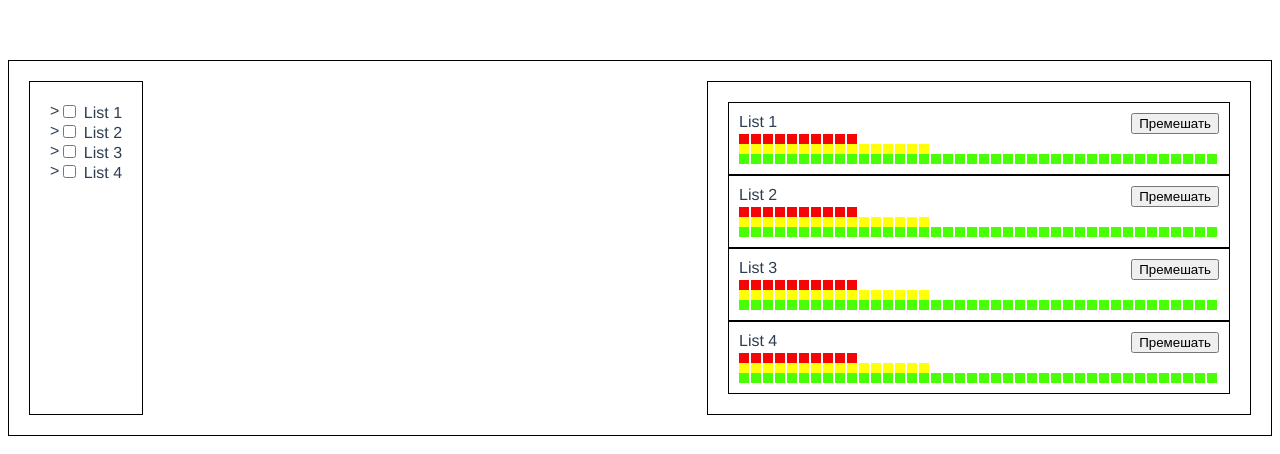
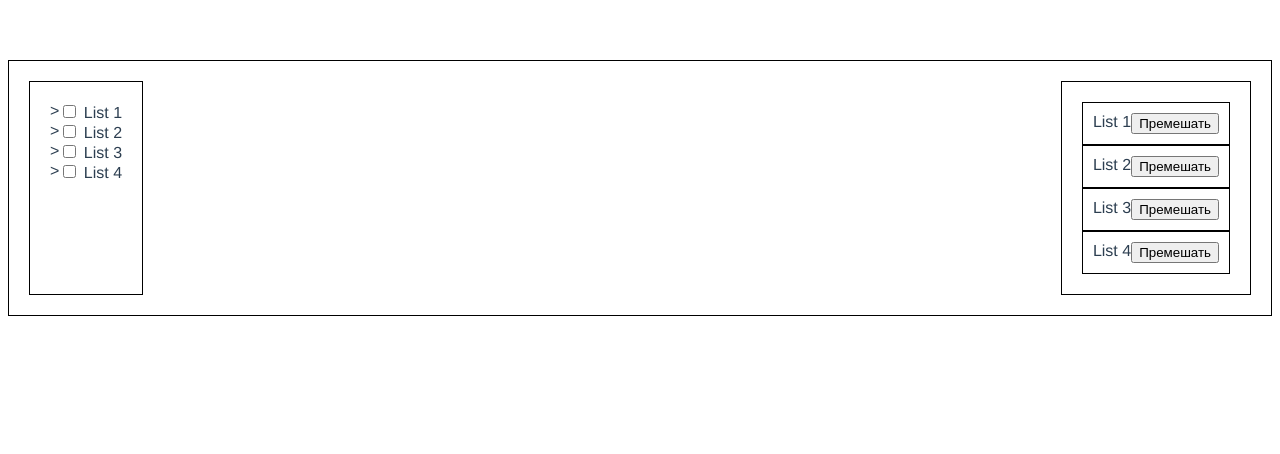
Before and after one commit to Macovka/color-list, a Vue app: page / in a window 1280 px wide. Shown: the top 454 px of the page. Built offline with nearby package versions, Linux system fonts and the light colour scheme.

Commit message:
list selected state

```diff
--- a/src/components/ListBlock.vue
+++ b/src/components/ListBlock.vue
@@ -4,7 +4,7 @@
       {{ list.title }}
       <button>Премешать</button>
     </div>
-    <div>
+    <div v-if="list.selected">
       <div
         v-for="item in items"
         :key="item"
--- a/src/components/ListDropdown.vue
+++ b/src/components/ListDropdown.vue
@@ -5,7 +5,7 @@
       <span v-else>˅</span>
     </div>
     <label>
-      <input type="checkbox">
+      <input type="checkbox" :value="list.selected" @change="toggleListSelect(list)">
       {{ list.title }}
     </label>
   </div>
@@ -18,6 +18,7 @@
 
 <script>
   import ListItem from './ListItem.vue';
+  import { mapState } from 'vuex'
 
   export default {
     components: {
@@ -25,7 +26,7 @@ export default {
     },
     props: {
       list: {
-      type: String,
+        type: Object,
         reqired: true
       }
     },
@@ -35,13 +36,16 @@ export default {
       }
     },
     computed: {
-    items () {
-      return this.$store.state.items
-    }
+      ...mapState({
+        items: state => state.items,
+      }),
     },
     methods: {
       toggleList() {
         this.isOpen = !this.isOpen;
+      },
+      toggleListSelect(currentList) {
+        this.$store.commit('toggleSelected', currentList)
       }
     }
   }
--- a/src/components/ListItem.vue
+++ b/src/components/ListItem.vue
@@ -7,31 +7,19 @@
       </label>
     </div>
     <div>
-      <input type="number" :value="quantity">
-      <input type="color" :value="color">
+      <input type="number" :value="item.quantity">
+      <input type="color" :value="item.color">
     </div>
   </div>
 </template>
 
 <script>
-  import { mapState } from 'vuex'
-
   export default {
     props: {
       item: {
         type: Object,
         required: true
       }
-    },
-    computed: {
-      ...mapState({
-        quantity(state) {
-          return state.items.find(item => item === this.item).quantity;
-        },
-        color(state) {
-          return state.items.find(item => item === this.item).color;
-        }
-      })
     }
   }
 </script>
--- a/src/store/index.js
+++ b/src/store/index.js
@@ -44,7 +44,10 @@ const store = createStore({
     ]
   },
   mutations: {
-
+    toggleSelected(state, currentList) {
+      state.list = currentList;
+      state.list.selected = !state.list.selected
+    },
   },
   getters: {
 
```
Lines whose indentation alone changed are shown as unchanged.
